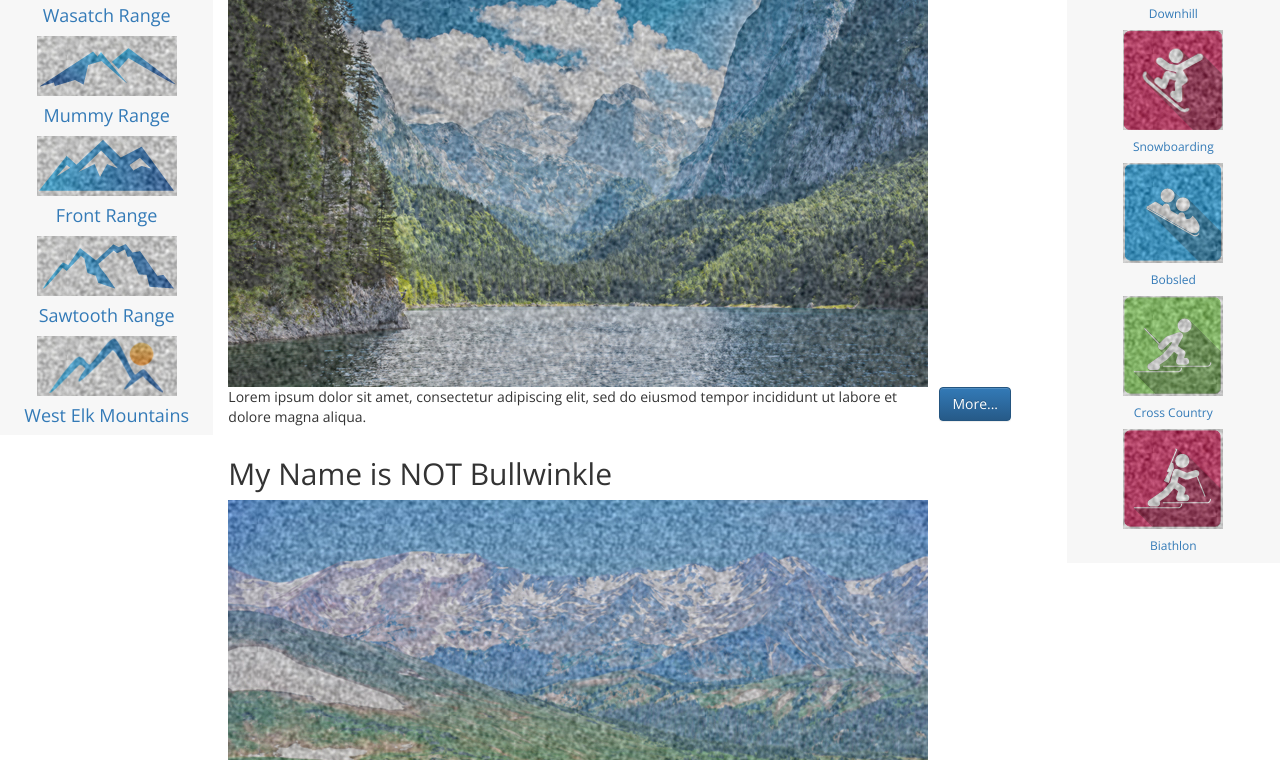
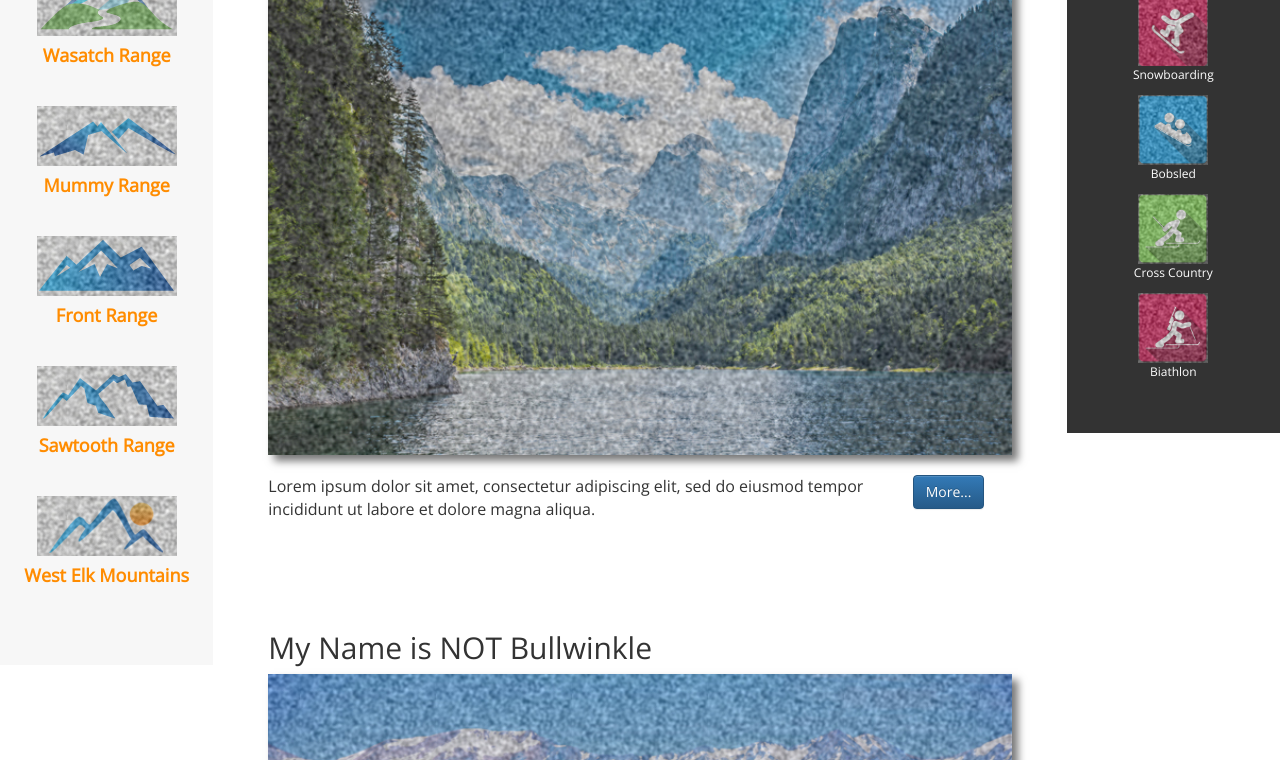
Before and after one commit to coryd4ng/responsive-patterns, a plain HTML site: page src/index.html in a window 1280 px wide. Shown: the part 253-1013 px from the top of the page. Drawn offline with nearby package versions, Linux system fonts and the light colour scheme.

Commit message:
modified app.css

```diff
--- a/src/content/css/app.css
+++ b/src/content/css/app.css
@@ -14,3 +14,64 @@ aside {
     text-align: center;
     padding-top: 40px;
 }
+
+.range-list {
+    padding-bottom: 40px;
+    padding-top: 40px;
+}
+.range-list h4 {
+    margin-bottom: 40px;
+    color: darkorange;
+    font-weight: bold;
+}
+.range-list img {
+    width: 100%;
+    height: 100%;
+    max-width: 140px;
+    max-height: 60px;
+}
+.range-title {
+    color: darkblue;
+}
+
+.sports-icon-list {
+    background-color: #333;
+    padding-bottom: 40px;
+}
+.sports-icon-list a {
+    color: white;
+}
+.sports-icon-list a h6 {
+    margin-top: 2px;
+    margin-bottom: 14px;
+}
+.sports-icon-list img {
+    width:70px;
+    height:70px;
+}
+
+.sports-list-top div {
+    margin-left: auto;
+    margin-right: auto;
+    text-align: center;
+}
+
+.sports-list-top a {
+    margin-left: 30px;
+    margin-right: 30px;
+    display: inline-block;
+}
+
+article {
+    padding: 40px;
+}
+article img {
+    width: 100%;
+    height: 100%;
+    text-align: center;
+    box-shadow: 6px 6px 8px #777;
+    margin-bottom: 20px;
+}
+article p {
+    font-size: 16px;
+}
--- a/src/index.html
+++ b/src/index.html
@@ -101,7 +101,7 @@
 
             </section>
 
-            <aside class="col-sm-2">
+            <aside class="sports-icon-list col-sm-2">
                 <a href="downhill.html">
                     <img src="content/images/icon-downhill.png" alt="Downhill" />
                     <h6>Downhill</h6>
```
